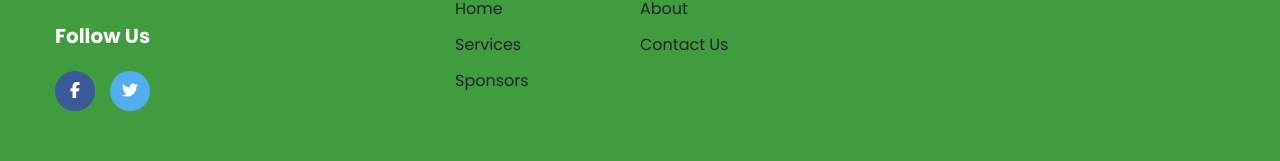
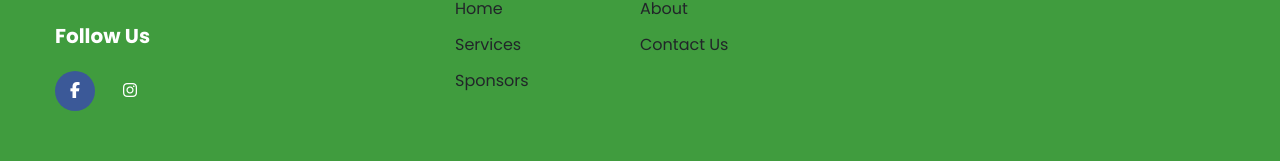
Before and after one commit to DanielOkyere/Bolstaar-front-end, a React (Vite) app: page / in a window 1280 px wide. Shown: the part 2050-2211 px from the top of the page. Built offline with nearby package versions, Linux system fonts and the light colour scheme.

Commit message:
fixing rerouting

```diff
--- a/src/components/rebuild/Footer/Footer.jsx
+++ b/src/components/rebuild/Footer/Footer.jsx
@@ -52,11 +52,11 @@ function Footer() {
                                 </div>
                                 <div className="footer-social-icon">
                                     <span>Follow Us</span>
-                                    <a href="">
+                                    <a href="https://facebook.com/bolstaar">
                                         <i className="fab fa-facebook-f facebook-bg"></i>
                                     </a>
-                                    <a href="">
-                                        <i className="fab fa-twitter twitter-bg"></i>
+                                    <a href="https://www.instagram.com/bolstaar_">
+                                        <i className="fa-brands fa-instagram" ></i>
                                     </a>
                                 </div>
                             </div>
```
Also changed, not shown: 1 other file (tests, documents, lock files or other folders).
